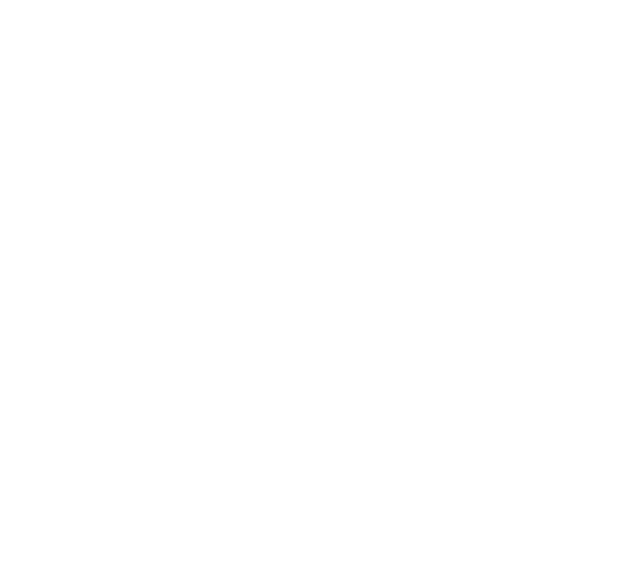
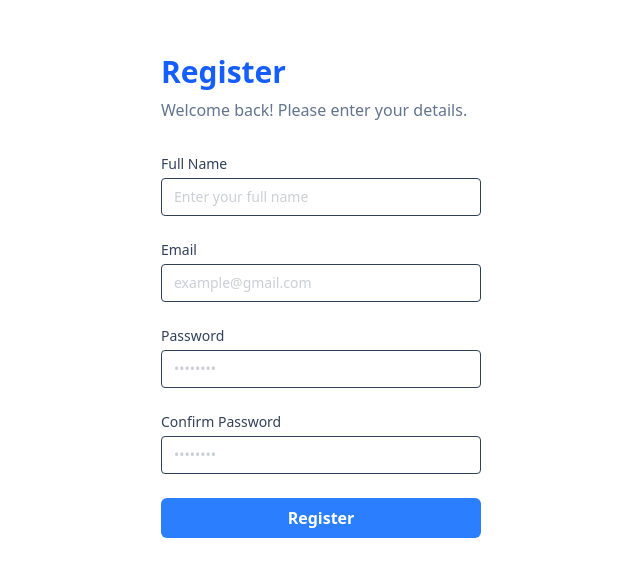
Before and after one commit to siswantoismail/second-practice-react, a React (Vite) app: page / in a window 1280 px wide. Shown: the part 104-680 px from the top of the page, without its empty margins (319-959 px from the left). Built offline with nearby package versions, Linux system fonts and the light colour scheme.

Commit message:
latihan automic design membuat form login dan register

```diff
--- a/src/App.jsx
+++ b/src/App.jsx
@@ -1,5 +1,12 @@
 import "./App.css";
-
-function App() {}
+import RegisterPage from "./pages/register";
+function App() {
+  return (
+    <div className="flex justify-center min-h-screen items-center">
+      {/* <LoginPage /> */}
+      <RegisterPage />
+    </div>
+  );
+}
 
 export default App;
--- a/src/components/Elements/Button/index.jsx
+++ b/src/components/Elements/Button/index.jsx
@@ -1,8 +1,8 @@
 const Button = (props) => {
-  const { children, variant } = props;
+  const { children, classname } = props;
   return (
     <button
-      className={`h-10 px-6 font-semibold rounded-md ${variant} text-white`}
+      className={`h-10 px-6 font-semibold rounded-md ${classname} text-white`}
     >
       {children}
     </button>
--- a/src/components/Elements/Input/Input.jsx
+++ b/src/components/Elements/Input/Input.jsx
@@ -0,0 +1,13 @@
+const Input = (props) => {
+  const { type, placeholder, name } = props;
+  return (
+    <input
+      type={type}
+      className="text-sm border rounded w-full py-2 px-3 text-slate-700 placeholder:opacity-50"
+      placeholder={placeholder}
+      name={name}
+    />
+  );
+};
+
+export default Input;
--- a/src/components/Elements/Input/Label.jsx
+++ b/src/components/Elements/Input/Label.jsx
@@ -0,0 +1,10 @@
+const Label = (props) => {
+  const { children } = props;
+  return (
+    <label className="block text-sm font-medium text-slate-700 mb-1">
+      {children}
+    </label>
+  );
+};
+
+export default Label;
--- a/src/components/Elements/Input/index.jsx
+++ b/src/components/Elements/Input/index.jsx
@@ -0,0 +1,13 @@
+import Label from "./Label";
+import Input from "./Input";
+const InputForm = (props) => {
+  const { label, type, name, placeholder } = props;
+  return (
+    <div className="mb-6">
+      <Label htmlFor={name}>{label}</Label>
+      <Input type={type} name={name} placeholder={placeholder} />
+    </div>
+  );
+};
+
+export default InputForm;
--- /dev/null
+++ b/src/components/Fragments/FormLogin.jsx
@@ -0,0 +1,21 @@
+import InputForm from "../Elements/Input";
+import Button from "../Elements/Button";
+export default function FormLogin() {
+  return (
+    <form action="">
+      <InputForm
+        label="Email"
+        type="email"
+        name="email"
+        placeholder="example@gmail.com"
+      />
+      <InputForm
+        label="Password"
+        type="password"
+        name="password"
+        placeholder="••••••••"
+      />
+      <Button classname="bg-blue-500 hover:bg-blue-600 w-full">Login</Button>
+    </form>
+  );
+}
--- /dev/null
+++ b/src/components/Fragments/FormRegister.jsx
@@ -0,0 +1,33 @@
+import InputForm from "../Elements/Input";
+import Button from "../Elements/Button";
+export default function FormRegister() {
+  return (
+    <form action="">
+      <InputForm
+        label="Full Name"
+        type="text"
+        name="fullName"
+        placeholder="Enter your full name"
+      />
+      <InputForm
+        label="Email"
+        type="email"
+        name="email"
+        placeholder="example@gmail.com"
+      />
+      <InputForm
+        label="Password"
+        type="password"
+        name="password"
+        placeholder="••••••••"
+      />
+      <InputForm
+        label="Confirm Password"
+        type="password"
+        name="confirmPassword"
+        placeholder="••••••••"
+      />
+      <Button classname="bg-blue-500 hover:bg-blue-600 w-full">Register</Button>
+    </form>
+  );
+}
--- /dev/null
+++ b/src/components/Layouts/AuthLayouts.jsx
@@ -0,0 +1,11 @@
+export default function AuthLayout({ children, title }) {
+  return (
+    <div className="w-full max-w-xs">
+      <h1 className="text-3xl font-bold mb-2 text-blue-600">{title}</h1>
+      <p className="font-medium text-slate-500 mb-8">
+        Welcome back! Please enter your details.
+      </p>
+      {children}
+    </div>
+  );
+}
--- /dev/null
+++ b/src/pages/login.jsx
@@ -0,0 +1,10 @@
+import AuthLayout from "../components/Layouts/AuthLayouts";
+import FormLogin from "../components/Fragments/FormLogin";
+
+export default function LoginPage() {
+  return (
+    <AuthLayout title="Login">
+      <FormLogin />
+    </AuthLayout>
+  );
+}
--- /dev/null
+++ b/src/pages/register.jsx
@@ -0,0 +1,11 @@
+import AuthLayout from "../components/Layouts/AuthLayouts";
+import FormLogin from "../components/Fragments/FormLogin";
+import FormRegister from "../components/Fragments/FormRegister";
+
+export default function RegisterPage() {
+  return (
+    <AuthLayout title="Register">
+      <FormRegister />
+    </AuthLayout>
+  );
+}
```
